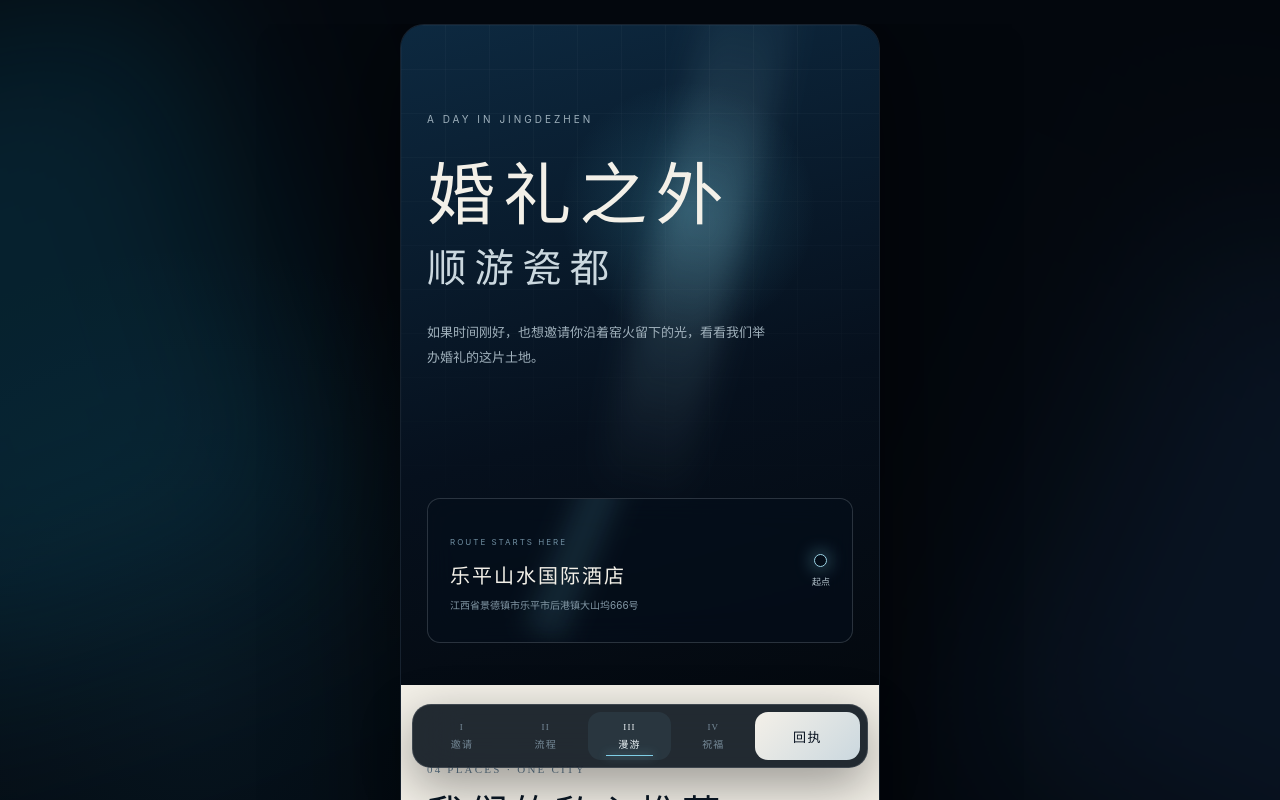
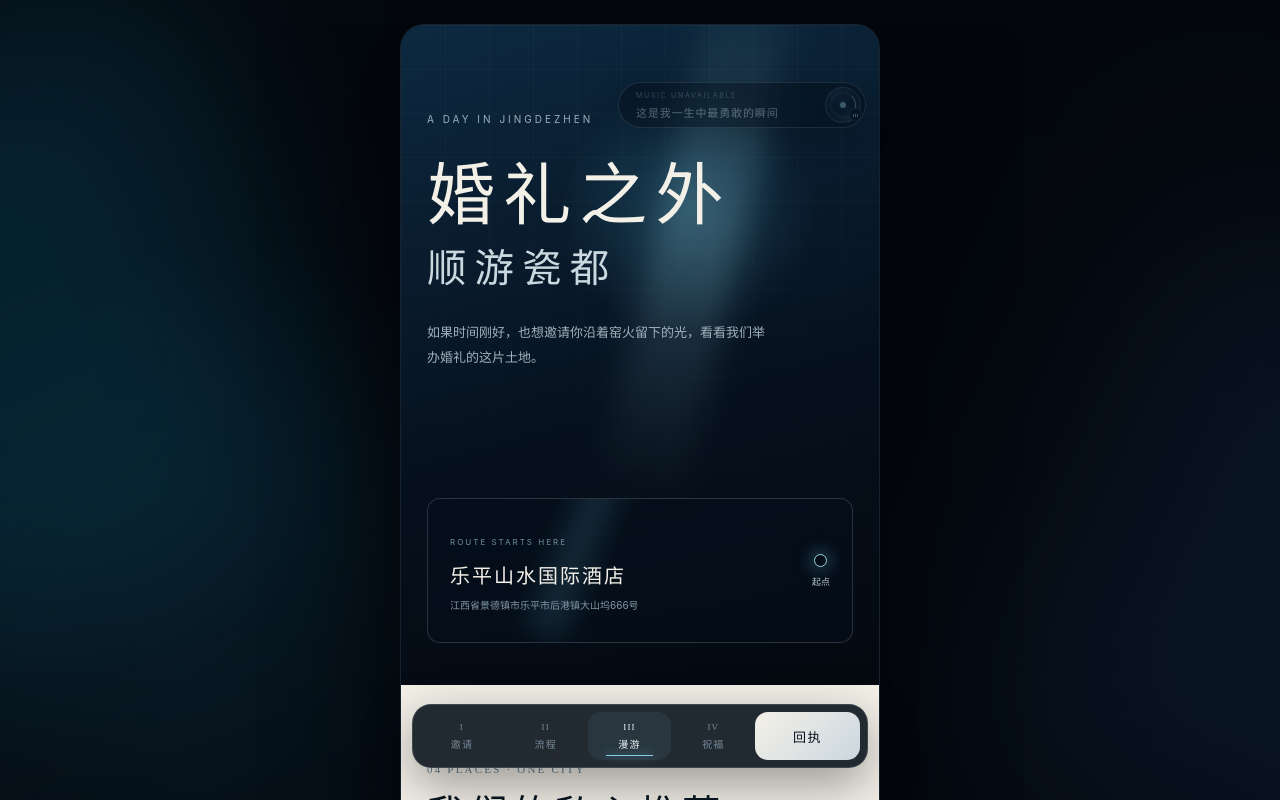
Before and after one commit to NCZkevin/wedding-wxapp, a Vue app in the folder web/: page /travel in a window 1280 px wide. Shown: the top 800 px of the page. Built offline with nearby package versions, Linux system fonts and the light colour scheme; no server answers.

Commit message:
feat(web): 添加婚礼背景音乐

```diff
--- a/web/src/App.vue
+++ b/web/src/App.vue
@@ -1,6 +1,7 @@
 <script setup lang="ts">
 import { onMounted, watch } from 'vue'
 import { useRoute } from 'vue-router'
+import BackgroundMusic from '@/components/BackgroundMusic.vue'
 import FloatingNavigation from '@/components/FloatingNavigation.vue'
 import ToastHost from '@/components/ToastHost.vue'
 import { images, wedding } from '@/data/wedding'
@@ -32,6 +33,7 @@ watch(() => route.fullPath, updateShare)
           <component :is="Component" />
         </Transition>
       </RouterView>
+      <BackgroundMusic />
       <FloatingNavigation />
       <ToastHost />
     </main>
--- /dev/null
+++ b/web/src/components/BackgroundMusic.vue
@@ -0,0 +1,158 @@
+<script setup lang="ts">
+import { computed, onBeforeUnmount, onMounted, ref } from 'vue'
+import trackUrl from '../../../assets/audio/1.mp3'
+
+const PAUSED_KEY = 'wedding-music-paused'
+const TRACK_TITLE = '这是我一生中最勇敢的瞬间'
+
+const audio = ref<HTMLAudioElement | null>(null)
+const isPlaying = ref(false)
+const isReady = ref(false)
+const isUnavailable = ref(false)
+const showDetails = ref(true)
+const userPaused = ref(readPausedPreference())
+let detailsTimer: number | undefined
+
+const statusText = computed(() => {
+  if (isUnavailable.value) return 'MUSIC UNAVAILABLE'
+  if (isPlaying.value) return 'NOW PLAYING'
+  if (!isReady.value) return 'WEDDING SONG'
+  return 'TAP TO PLAY'
+})
+
+function readPausedPreference() {
+  try {
+    return window.localStorage.getItem(PAUSED_KEY) === '1'
+  } catch {
+    return false
+  }
+}
+
+function savePausedPreference(paused: boolean) {
+  try {
+    if (paused) window.localStorage.setItem(PAUSED_KEY, '1')
+    else window.localStorage.removeItem(PAUSED_KEY)
+  } catch {
+    // Playback still works when storage is unavailable.
+  }
+}
+
+function scheduleDetailsCollapse(delay = 4200) {
+  window.clearTimeout(detailsTimer)
+  detailsTimer = window.setTimeout(() => {
+    showDetails.value = false
+  }, delay)
+}
+
+async function playTrack(fromUser = false) {
+  const player = audio.value
+  if (!player || isUnavailable.value || (userPaused.value && !fromUser)) return
+
+  if (fromUser) {
+    userPaused.value = false
+    savePausedPreference(false)
+  }
+
+  try {
+    await player.play()
+  } catch {
+    // Browsers may reject playback until a real gesture; the control remains available.
+    isPlaying.value = false
+  }
+}
+
+function pauseTrack() {
+  const player = audio.value
+  if (!player) return
+
+  userPaused.value = true
+  savePausedPreference(true)
+  player.pause()
+  showDetails.value = true
+  scheduleDetailsCollapse(3000)
+}
+
+function togglePlayback() {
+  showDetails.value = true
+  if (isPlaying.value) pauseTrack()
+  else void playTrack(true)
+}
+
+function handleEntrance() {
+  void playTrack()
+}
+
+function handleWechatReady() {
+  void playTrack()
+}
+
+function handlePlaying() {
+  isPlaying.value = true
+  isReady.value = true
+  showDetails.value = true
+  scheduleDetailsCollapse()
+}
+
+function handlePause() {
+  isPlaying.value = false
+}
+
+function handleError() {
+  isPlaying.value = false
+  isUnavailable.value = true
+  showDetails.value = true
+  window.clearTimeout(detailsTimer)
+}
+
+onMounted(() => {
+  if (audio.value) audio.value.volume = 0.55
+  window.addEventListener('wedding:music-request', handleEntrance)
+  document.addEventListener('WeixinJSBridgeReady', handleWechatReady)
+  scheduleDetailsCollapse(5200)
+
+  if ('WeixinJSBridge' in window) void playTrack()
+})
+
+onBeforeUnmount(() => {
+  window.removeEventListener('wedding:music-request', handleEntrance)
+  document.removeEventListener('WeixinJSBridgeReady', handleWechatReady)
+  window.clearTimeout(detailsTimer)
+  audio.value?.pause()
+})
+</script>
+
+<template>
+  <div
+    class="music-control"
+    :class="{ 'is-playing': isPlaying, 'is-expanded': showDetails, 'is-unavailable': isUnavailable }"
+  >
+    <audio
+      ref="audio"
+      :src="trackUrl"
+      loop
+      playsinline
+      preload="auto"
+      @canplay="isReady = true"
+      @playing="handlePlaying"
+      @pause="handlePause"
+      @error="handleError"
+    ></audio>
+    <button
+      type="button"
+      :aria-label="isPlaying ? `暂停背景音乐《${TRACK_TITLE}》` : `播放背景音乐《${TRACK_TITLE}》`"
+      :aria-pressed="isPlaying"
+      :disabled="isUnavailable"
+      @click="togglePlayback"
+    >
+      <span class="music-control__copy" aria-hidden="true">
+        <small>{{ statusText }}</small>
+        <strong>{{ TRACK_TITLE }}</strong>
+      </span>
+      <span class="music-control__disc" aria-hidden="true">
+        <i class="music-control__ring"></i>
+        <i class="music-control__center"></i>
+        <span class="music-control__bars"><i></i><i></i><i></i></span>
+      </span>
+    </button>
+  </div>
+</template>
--- a/web/src/styles/main.css
+++ b/web/src/styles/main.css
@@ -438,6 +438,175 @@ figure {
   transform: translateY(16px);
 }
 
+/* Global wedding song */
+.music-control {
+  position: fixed;
+  z-index: 120;
+  top: calc(82px + env(safe-area-inset-top, 0px));
+  right: max(14px, calc((100vw - 480px) / 2 + 14px));
+  width: 46px;
+  height: 46px;
+  overflow: hidden;
+  border: 1px solid rgba(216, 225, 231, 0.2);
+  border-radius: 23px;
+  background: rgba(4, 13, 23, 0.78);
+  box-shadow: 0 12px 34px rgba(0, 0, 0, 0.28);
+  backdrop-filter: blur(18px) saturate(1.12);
+  transition:
+    width 560ms cubic-bezier(0.22, 1, 0.36, 1),
+    border-color 260ms ease,
+    background 260ms ease;
+}
+
+.music-control.is-expanded {
+  width: min(248px, calc(100vw - 28px));
+}
+
+.music-control.is-playing {
+  border-color: rgba(157, 220, 237, 0.38);
+  background: rgba(5, 18, 30, 0.84);
+}
+
+.music-control > audio {
+  display: none;
+}
+
+.music-control > button {
+  display: flex;
+  width: 100%;
+  height: 100%;
+  align-items: center;
+  justify-content: flex-end;
+  gap: 12px;
+  padding: 4px;
+  border-radius: inherit;
+  text-align: left;
+}
+
+.music-control > button:focus-visible {
+  outline: 1px solid var(--cyan);
+  outline-offset: -3px;
+}
+
+.music-control__copy {
+  display: flex;
+  min-width: 0;
+  flex: 1;
+  flex-direction: column;
+  gap: 4px;
+  padding-left: 13px;
+  overflow: hidden;
+  opacity: 0;
+  transform: translateX(12px);
+  transition:
+    opacity 220ms ease,
+    transform 420ms cubic-bezier(0.22, 1, 0.36, 1);
+  white-space: nowrap;
+}
+
+.music-control.is-expanded .music-control__copy {
+  opacity: 1;
+  transform: translateX(0);
+  transition-delay: 100ms;
+}
+
+.music-control__copy small {
+  color: #7e9aa9;
+  font-size: 7px;
+  letter-spacing: 0.24em;
+}
+
+.music-control__copy strong {
+  overflow: hidden;
+  color: #e5edf0;
+  font-family: "Songti SC", "STSong", serif;
+  font-size: 11px;
+  font-weight: 400;
+  letter-spacing: 0.08em;
+  text-overflow: ellipsis;
+}
+
+.music-control__disc {
+  position: relative;
+  display: grid;
+  width: 36px;
+  height: 36px;
+  flex: 0 0 36px;
+  place-items: center;
+  border: 1px solid rgba(216, 225, 231, 0.25);
+  border-radius: 50%;
+  background:
+    radial-gradient(circle, transparent 0 23%, rgba(153, 216, 234, 0.08) 24% 25%, transparent 26% 44%, rgba(216, 225, 231, 0.1) 45% 47%, transparent 48%),
+    linear-gradient(145deg, #172b3b, #07111f 58%, #244454);
+  box-shadow: inset 0 0 12px rgba(137, 212, 233, 0.12);
+}
+
+.music-control__ring {
+  position: absolute;
+  inset: 4px;
+  border: 1px solid rgba(188, 229, 239, 0.18);
+  border-right-color: rgba(153, 220, 237, 0.8);
+  border-radius: 50%;
+}
+
+.music-control__center {
+  width: 6px;
+  height: 6px;
+  border-radius: 50%;
+  background: #9fdced;
+  box-shadow: 0 0 11px rgba(127, 206, 231, 0.74);
+}
+
+.music-control.is-playing .music-control__disc {
+  animation: music-disc-spin 7s linear infinite;
+}
+
+.music-control__bars {
+  position: absolute;
+  right: -2px;
+  bottom: 1px;
+  display: flex;
+  width: 13px;
+  height: 13px;
+  align-items: flex-end;
+  justify-content: center;
+  gap: 1px;
+  padding: 3px;
+  border: 1px solid rgba(216, 225, 231, 0.18);
+  border-radius: 50%;
+  background: #07111f;
+}
+
+.music-control__bars i {
+  width: 1px;
+  height: 3px;
+  background: #a5ddeb;
+}
+
+.music-control.is-playing .music-control__bars i {
+  animation: music-bar 720ms ease-in-out infinite alternate;
+}
+
+.music-control.is-playing .music-control__bars i:nth-child(2) {
+  animation-delay: -240ms;
+}
+
+.music-control.is-playing .music-control__bars i:nth-child(3) {
+  animation-delay: -480ms;
+}
+
+.music-control.is-unavailable {
+  opacity: 0.56;
+}
+
+@keyframes music-disc-spin {
+  to { transform: rotate(360deg); }
+}
+
+@keyframes music-bar {
+  to { height: 6px; }
+}
+
 .toast-host {
   position: fixed;
   z-index: 3000;
@@ -2682,6 +2851,10 @@ figure {
   .floating-nav__item {
     font-size: 9px;
   }
+
+  .music-control.is-expanded {
+    width: calc(100vw - 28px);
+  }
 }
 
 @media (prefers-reduced-motion: reduce) {
@@ -2716,4 +2889,9 @@ figure {
     transform: none !important;
   }
 
-}
+  .music-control.is-playing .music-control__disc,
+  .music-control.is-playing .music-control__bars i {
+    animation: none !important;
+  }
+
+}
--- a/web/src/views/InviteView.vue
+++ b/web/src/views/InviteView.vue
@@ -11,7 +11,6 @@ const toast = useToast()
 const now = ref(Date.now())
 const opening = ref(sessionStorage.getItem('wedding-opening-seen') !== '1')
 let countdownTimer: number | undefined
-let openingTimer: number | undefined
 
 const guestName = computed(() => new URLSearchParams(window.location.search).get('guest')?.trim() || '')
 const countdown = computed(() => {
@@ -25,11 +24,11 @@ const countdown = computed(() => {
   }
 })
 
-function closeOpening() {
+function closeOpening(startMusic = false) {
   if (!opening.value) return
   opening.value = false
   sessionStorage.setItem('wedding-opening-seen', '1')
-  window.clearTimeout(openingTimer)
+  if (startMusic) window.dispatchEvent(new Event('wedding:music-request'))
 }
 
 async function shareInvitation() {
@@ -49,18 +48,16 @@ onMounted(() => {
   countdownTimer = window.setInterval(() => {
     now.value = Date.now()
   }, 1000)
-  if (opening.value) openingTimer = window.setTimeout(closeOpening, 2200)
 })
 
 onBeforeUnmount(() => {
   window.clearInterval(countdownTimer)
-  window.clearTimeout(openingTimer)
 })
 </script>
 
 <template>
   <div class="page-shell invite-page">
-    <button v-if="opening" class="opening-scene" aria-label="轻触进入婚礼邀请" @click="closeOpening">
+    <button v-if="opening" class="opening-scene" aria-label="轻触进入婚礼邀请并播放背景音乐" @click="closeOpening(true)">
       <span class="opening-glow"></span>
       <span class="opening-curtain opening-curtain--left"></span>
       <span class="opening-curtain opening-curtain--right"></span>
```
Also changed, not shown: 1 other file (tests, documents, lock files or other folders).
